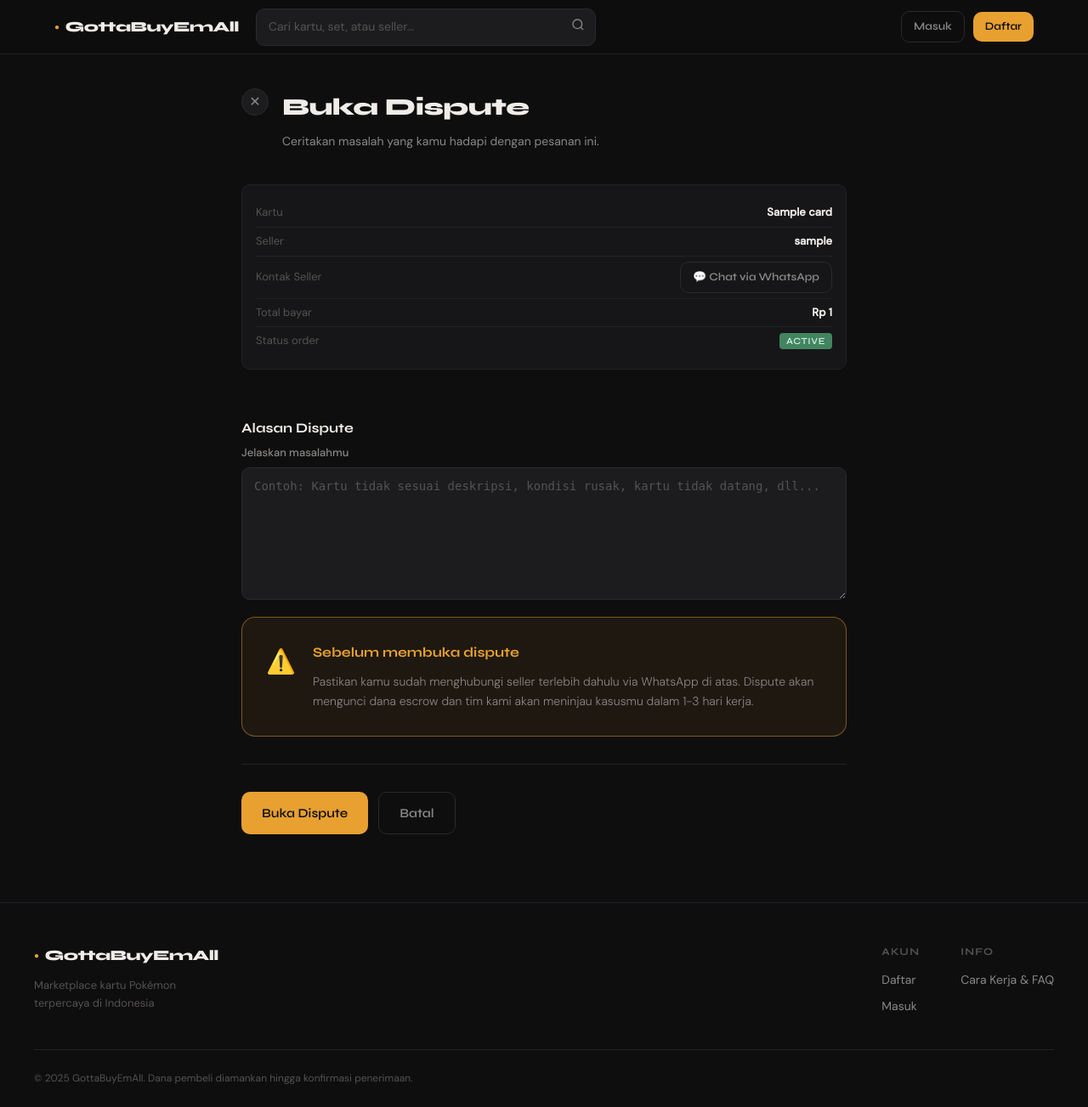
After one commit to Matthew-Kao/GottaBuyEmAll, a FastAPI app: template app/templates/dispute_form.html in a window 1280 px wide. The commit adds this page. Shown: the whole page at 85% size. Run offline with FastAPI, Linux system fonts and the light colour scheme; the template is opened without the code that fills it: most values are stand-ins (such as "Sample title", 1, 10 or a date in 2020); parts of the project's set-up code (start-up, migrations or seed data) failed here and were passed over.

Commit message:
dispute page andtripay bug resolve

```diff
--- a/app/main.py
+++ b/app/main.py
@@ -17,6 +17,7 @@ from app.core.cloudinary import upload_image
 from app.routers import auth as auth_router
 from app.routers import listings as listings_router
 from app.routers import payments as payments_router
+from app.routers import disputes as disputes_router
 from app.config import settings
 
 import app.models
@@ -30,6 +31,7 @@ templates = Jinja2Templates(directory="app/templates")
 app.include_router(auth_router.router)
 app.include_router(listings_router.router)
 app.include_router(payments_router.router)
+app.include_router(disputes_router.router)
 
 
 @app.on_event("startup")
@@ -163,6 +165,7 @@ async def profile(
         .options(
             joinedload(Order.listing).joinedload(Listing.card).joinedload(Card.pokemon),
             joinedload(Order.listing).joinedload(Listing.seller),
+            joinedload(Order.dispute),
         )
         .filter(Order.buyer_id == current_user.id)
         .order_by(desc(Order.created_at))
@@ -182,6 +185,7 @@ async def update_profile(
     request: Request,
     bio: str = Form(default=""),
     favorite_pokemon: str = Form(default=""),
+    whatsapp: str = Form(default=""),
     avatar: UploadFile = File(default=None),
     db: Session = Depends(get_db),
     current_user: User = Depends(get_current_user),
@@ -191,6 +195,7 @@ async def update_profile(
 
     current_user.bio = bio.strip() or None
     current_user.favorite_pokemon = favorite_pokemon.strip() or None
+    current_user.whatsapp = whatsapp.strip() or None
 
     if avatar and avatar.filename:
         file_bytes = await avatar.read()
--- a/app/models/user.py
+++ b/app/models/user.py
@@ -23,6 +23,7 @@ class User(Base):
     avatar_url: Mapped[str | None] = mapped_column(String(500), nullable=True)
     bio: Mapped[str | None] = mapped_column(Text, nullable=True)
     favorite_pokemon: Mapped[str | None] = mapped_column(String(100), nullable=True)
+    whatsapp: Mapped[str | None] = mapped_column(String(20), nullable=True)
 
     created_at: Mapped[datetime] = mapped_column(DateTime, server_default=func.now())
     updated_at: Mapped[datetime] = mapped_column(DateTime, server_default=func.now(), onupdate=func.now())
--- a/app/routers/payments.py
+++ b/app/routers/payments.py
@@ -80,7 +80,7 @@ async def checkout(
     expired_time = int(time.time()) + (24 * 60 * 60)
 
     payload = {
-        "method": "BRIVA",
+        "method": "QRIS",
         "merchant_ref": merchant_ref,
         "amount": amount,
         "customer_name": current_user.username,
@@ -181,7 +181,7 @@ async def tripay_webhook(request: Request, db: Session = Depends(get_db)):
         hashlib.sha256,
     ).hexdigest()
 
-    if signature != expected:
+    if not hmac.compare_digest(signature, expected):
         raise HTTPException(status_code=403, detail="Invalid signature")
 
     body = json.loads(raw_body)
@@ -189,13 +189,13 @@ async def tripay_webhook(request: Request, db: Session = Depends(get_db)):
     event = body.get("status")
 
     if not merchant_ref.startswith("order-"):
-        return JSONResponse({"status": "ignored"})
+        return JSONResponse({"success": True, "message": "OK"})
 
     order_id = int(merchant_ref.replace("order-", ""))
     order = db.query(Order).filter(Order.id == order_id).first()
 
     if not order:
-        return JSONResponse({"status": "order not found"})
+        return JSONResponse({"success": True, "message": "OK"})
 
     if event == "PAID" and order.status == "pending":
         order.status = "paid"
@@ -203,7 +203,7 @@ async def tripay_webhook(request: Request, db: Session = Depends(get_db)):
         order.listing.status = "sold"
         db.commit()
 
-    return JSONResponse({"status": "ok"})
+    return JSONResponse({"success": True, "message": "OK"})
 
 
 @router.post("/confirm/{order_id}")
--- /dev/null
+++ b/app/templates/dispute_form.html
@@ -0,0 +1,77 @@
+{% extends "shell.html" %}
+
+{% block title %}Buka Dispute — GottaBuyEmAll{% endblock %}
+
+{% block content %}
+<div class="sell-wrap">
+  <div class="sell-header">
+    <a href="/profile" class="auth-back">✕</a>
+    <div>
+      <h1 class="sell-title">Buka Dispute</h1>
+      <p class="sell-sub">Ceritakan masalah yang kamu hadapi dengan pesanan ini.</p>
+    </div>
+  </div>
+
+  <div class="detail-grading-box" style="margin-bottom: 24px;">
+    <div class="grading-row">
+      <span class="grading-label">Kartu</span>
+      <span class="grading-value">{{ order.listing.card.card_name or order.listing.card.pokemon.name }}</span>
+    </div>
+    <div class="grading-row">
+      <span class="grading-label">Seller</span>
+      <span class="grading-value">{{ order.listing.seller.username }}</span>
+    </div>
+    {% if order.listing.seller.whatsapp %}
+    <div class="grading-row">
+      <span class="grading-label">Kontak Seller</span>
+      <span class="grading-value">
+        <a href="https://wa.me/62{{ order.listing.seller.whatsapp|replace('0', '', 1) }}" target="_blank" class="btn btn-ghost btn-sm">
+          💬 Chat via WhatsApp
+        </a>
+      </span>
+    </div>
+    {% endif %}
+    <div class="grading-row">
+      <span class="grading-label">Total bayar</span>
+      <span class="grading-value">Rp {{ "{:,.0f}".format(order.total_price) }}</span>
+    </div>
+    <div class="grading-row">
+      <span class="grading-label">Status order</span>
+      <span class="grading-value">
+        <span class="order-status-badge status-{{ order.status }}">{{ order.status.title() }}</span>
+      </span>
+    </div>
+  </div>
+
+  <form method="POST" action="/disputes/new/{{ order.id }}" class="sell-form">
+    <div class="sell-section">
+      <h2 class="sell-section-title">Alasan Dispute</h2>
+      <div class="sell-fields">
+        <div class="field-group field-group--full">
+          <label class="field-label">Jelaskan masalahmu</label>
+          <textarea
+            name="reason"
+            class="field-input field-textarea"
+            placeholder="Contoh: Kartu tidak sesuai deskripsi, kondisi rusak, kartu tidak datang, dll..."
+            rows="6"
+            required
+          ></textarea>
+        </div>
+      </div>
+
+      <div class="escrow-highlight" style="margin-top: 20px;">
+        <div class="escrow-highlight-icon">⚠️</div>
+        <div class="escrow-highlight-text">
+          <h3>Sebelum membuka dispute</h3>
+          <p>Pastikan kamu sudah menghubungi seller terlebih dahulu{% if order.listing.seller.whatsapp %} via WhatsApp di atas{% endif %}. Dispute akan mengunci dana escrow dan tim kami akan meninjau kasusmu dalam 1-3 hari kerja.</p>
+        </div>
+      </div>
+    </div>
+
+    <div class="sell-submit">
+      <button type="submit" class="btn btn-primary btn-lg">Buka Dispute</button>
+      <a href="/profile" class="btn btn-ghost btn-lg">Batal</a>
+    </div>
+  </form>
+</div>
+{% endblock %}
--- a/app/templates/listing_detail.html
+++ b/app/templates/listing_detail.html
@@ -86,6 +86,11 @@
           <div>
             <div class="detail-seller-name">{{ listing.seller.username }}</div>
             <div class="detail-seller-rating">{{ "%.1f"|format(listing.seller.seller_rating) }} ★ · {{ listing.seller.total_sales }} terjual</div>
+            {% if listing.seller.whatsapp %}
+            <a href="https://wa.me/62{{ listing.seller.whatsapp|replace('0', '', 1) }}" target="_blank" class="btn btn-ghost btn-sm" style="margin-top:8px; display:inline-block;">
+              💬 Chat via WhatsApp
+            </a>
+            {% endif %}
           </div>
         </div>
       </div>
```
Also changed, not shown: alembic/versions/c9dcd65ea5d6_add_whatsapp_to_users.py (added, +32 -0 lines), app/routers/disputes.py (added, +92 -0 lines), app/templates/profile.html (+81 -119 lines).
